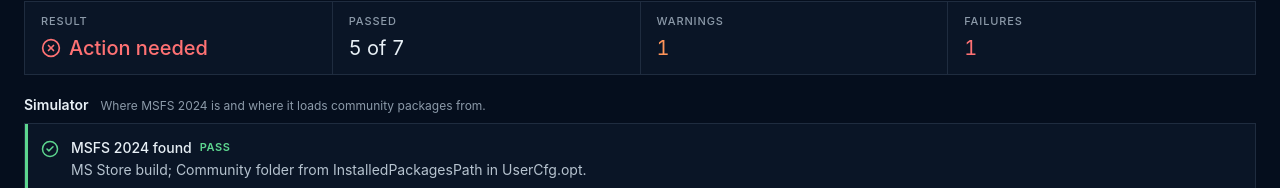
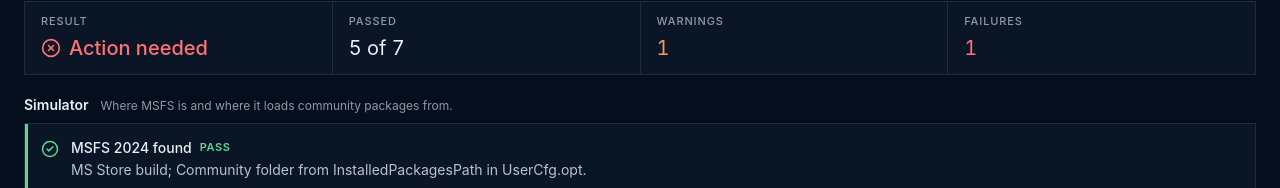
Before and after one commit to FEgebilge/foqa-sim, a React (Vite) app in the folder app/: page /#/setup in a window 1280 px wide. Shown: the part 176-364 px from the top of the page. Built offline with nearby package versions, Linux system fonts and the light colour scheme.

Commit message:
Word the sim name for both MSFS versions

```diff
--- a/app/src/components/RecorderStatusPill.tsx
+++ b/app/src/components/RecorderStatusPill.tsx
@@ -5,8 +5,8 @@
 import type { RecorderStatus } from "../types";
 
 const COPY: Record<RecorderStatus["state"], { label: string; hint: string; color: string }> = {
-  waiting_for_sim: { label: "Waiting for sim", hint: "MSFS 2024 is not running. Recording starts on its own when the sim connects.", color: "var(--text-muted)" },
-  connected: { label: "Connected", hint: "Connected to MSFS 2024. A flight is recorded as soon as one is loaded.", color: "var(--success)" },
+  waiting_for_sim: { label: "Waiting for sim", hint: "MSFS is not running. Recording starts on its own when the sim connects.", color: "var(--text-muted)" },
+  connected: { label: "Connected", hint: "Connected to MSFS. A flight is recorded as soon as one is loaded.", color: "var(--success)" },
   recording: { label: "Recording", hint: "This flight is being recorded. It is analysed and listed when it closes.", color: "var(--level-high)" },
   error: { label: "Recorder error", hint: "", color: "var(--danger)" },
 };
--- a/app/src/components/debrief/ShareCard.tsx
+++ b/app/src/components/debrief/ShareCard.tsx
@@ -188,7 +188,7 @@
   g.stroke(new Path2D(LOGO.symbol));
   g.restore();
   const name = text("FOQA-Sim", mx + size + 12, my + 22, `600 22px ${mono}`, c.fg);
-  text("Flight data monitoring for MSFS 2024", mx + size + 12 + name + 14, my + 22, `400 17px ${sans}`, c.fg3);
+  text("Flight data monitoring for MSFS", mx + size + 12 + name + 14, my + 22, `400 17px ${sans}`, c.fg3);
 }
 
 const LEVEL = ["low", "medium", "high"] as const;
--- a/app/src/components/flights/FlightsScreen.tsx
+++ b/app/src/components/flights/FlightsScreen.tsx
@@ -89,8 +89,8 @@
           icon={<PlaneLanding size={20} />}
           title="No flights yet"
           description={waiting
-            ? "Start MSFS 2024 and fly. FOQA-Sim records in the background and lists the flight here, analysed, when it closes."
-            : "Load a flight in MSFS 2024. It is recorded automatically and appears here, analysed, when it closes."}
+            ? "Start MSFS and fly. FOQA-Sim records in the background and lists the flight here, analysed, when it closes."
+            : "Load a flight in MSFS. It is recorded automatically and appears here, analysed, when it closes."}
           action={<Button variant="secondary" size="sm" onClick={openFolder}><FolderOpen size={15} aria-hidden="true" />Open flights folder</Button>}
         />
       </div>
--- a/app/src/components/setup/SetupScreen.tsx
+++ b/app/src/components/setup/SetupScreen.tsx
@@ -16,7 +16,7 @@
 };
 
 const GROUPS: { title: string; hint: string; has: (id: string) => boolean }[] = [
-  { title: "Simulator", hint: "Where MSFS 2024 is and where it loads community packages from.", has: (id) => ["sim", "community", "sim_running"].includes(id) },
+  { title: "Simulator", hint: "Where MSFS is and where it loads community packages from.", has: (id) => ["sim", "community", "sim_running"].includes(id) },
   { title: "In-sim packages", hint: "The toolbar panel and the EFB app, checked file by file against the copies this app ships.", has: (id) => id.startsWith("package:") },
   { title: "FOQA-Sim app", hint: "Where flights are saved and whether the recorder can reach the sim.", has: (id) => id === "flights" || id === "recorder" },
 ];
```
